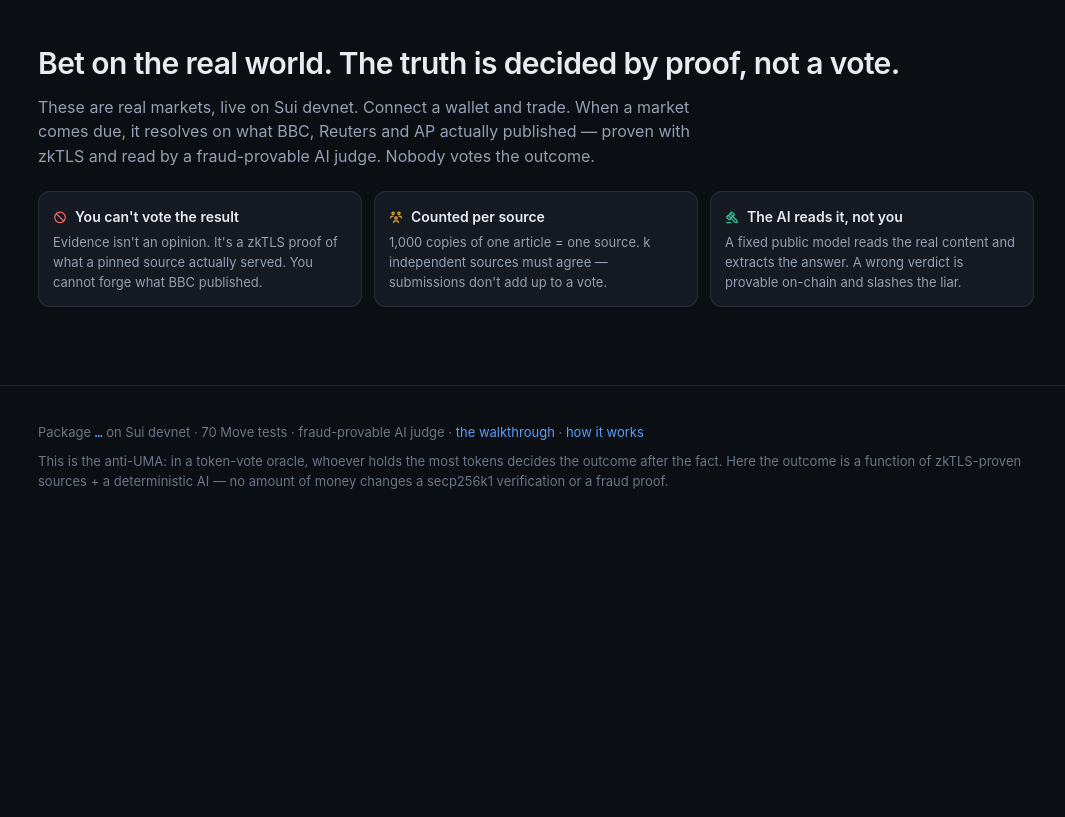
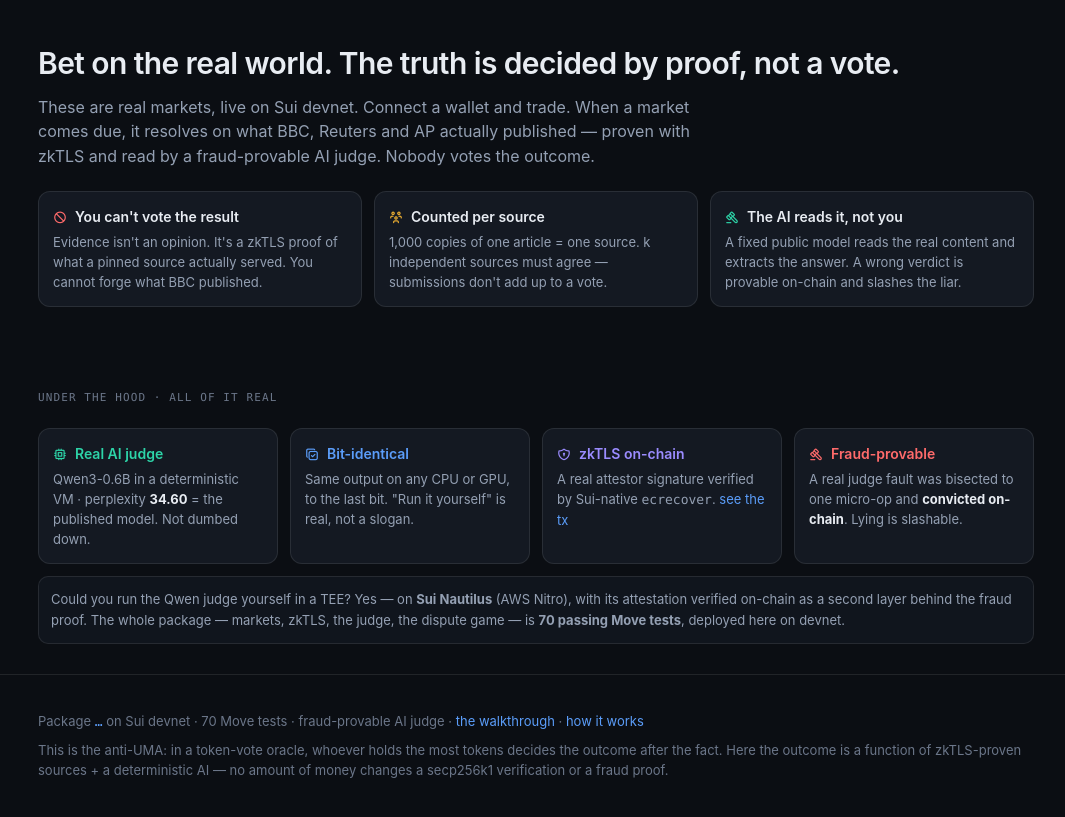
Before and after one commit to avalias/veritas, a plain HTML site: page demo/web/app.html in a window 1280 px wide. Shown: the part 63-880 px from the top of the page, without its empty margins (104-1169 px from the left). Before the commit the page ends 800 px from the top, so only its background shows below. Drawn offline with Linux system fonts and the light colour scheme.

Commit message:
dApp: 'under the hood' band — real Qwen 34.60, bit-identical, zkTLS tx link, on-chain conviction, Nautilus, 70 tests

```diff
--- a/demo/web/app.html
+++ b/demo/web/app.html
@@ -95,6 +95,17 @@
     </div>
   </div>
   <div class="grid" id="grid"></div>
+
+  <div style="margin:34px 0 10px">
+    <div style="font-family:var(--mono);font-size:11px;letter-spacing:.1em;text-transform:uppercase;color:var(--faint);margin-bottom:14px">under the hood · all of it real</div>
+    <div class="why" style="grid-template-columns:repeat(4,1fr)">
+      <div class="c"><div class="h" style="color:var(--teal)"><i class="ti ti-cpu"></i> Real AI judge</div><div class="d">Qwen3-0.6B in a deterministic VM · perplexity <b style="color:var(--tx)">34.60</b> = the published model. Not dumbed down.</div></div>
+      <div class="c"><div class="h" style="color:var(--blue)"><i class="ti ti-copy-check"></i> Bit-identical</div><div class="d">Same output on any CPU or GPU, to the last bit. "Run it yourself" is real, not a slogan.</div></div>
+      <div class="c"><div class="h" style="color:var(--purple)"><i class="ti ti-shield-lock"></i> zkTLS on-chain</div><div class="d">A real attestor signature verified by Sui-native <span class="mono">ecrecover</span>. <a href="https://suiscan.xyz/devnet/tx/F3DtJMvfMG2QJQPu4JUKtZDH3C6uh6NKzrNKb2RyQPv1" target="_blank">see the tx</a></div></div>
+      <div class="c"><div class="h" style="color:var(--red)"><i class="ti ti-gavel"></i> Fraud-provable</div><div class="d">A real judge fault was bisected to one micro-op and <b style="color:var(--tx)">convicted on-chain</b>. Lying is slashable.</div></div>
+    </div>
+    <div class="note" style="margin-top:12px">Could you run the Qwen judge yourself in a TEE? Yes — on <b>Sui Nautilus</b> (AWS Nitro), with its attestation verified on-chain as a second layer behind the fraud proof. The whole package — markets, zkTLS, the judge, the dispute game — is <b>70 passing Move tests</b>, deployed here on devnet.</div>
+  </div>
 </div>
 
 <footer><div class="wrap">
```
